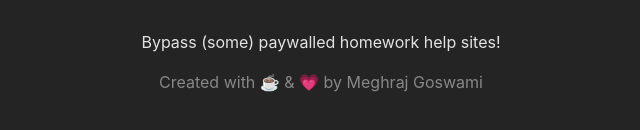
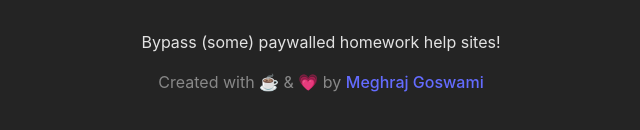
Before and after one commit to megz15/ghotbypasser, a Svelte app: page / in a window 1280 px wide. Shown: the part 522-652 px from the top of the page, without its empty margins (319-959 px from the left). Built offline with nearby package versions, Linux system fonts and the light colour scheme.

Commit message:
URL params

```diff
--- a/src/App.svelte
+++ b/src/App.svelte
@@ -1,4 +1,5 @@
 <script>
+  const urlParams = new URLSearchParams(window.location.search);
   import logo from './assets/logo.png'
   import LinkInput from './lib/LinkInput.svelte'
 </script>
@@ -8,7 +9,7 @@
   <h1>GhotBypasser</h1>
 
   <div class="card">
-    <LinkInput />
+    <LinkInput link="{urlParams.get("link")}"/>
   </div>
 
   <p>
@@ -16,7 +17,7 @@
   </p>
 
   <p class="footer">
-    Created with ☕ & 💗 by Meghraj Goswami
+    Created with ☕ & 💗 by <a href="https://github.com/megz15" target="_blank" rel="noreferrer">Meghraj Goswami</a>
   </p>
 </main>
 
--- a/src/lib/LinkInput.svelte
+++ b/src/lib/LinkInput.svelte
@@ -1,5 +1,5 @@
 <script>
-
+export let link
 </script>
 
-<input placeholder="Paste link here" size="100">
+<input placeholder="Paste link here" value="{link}" size="60">
```
